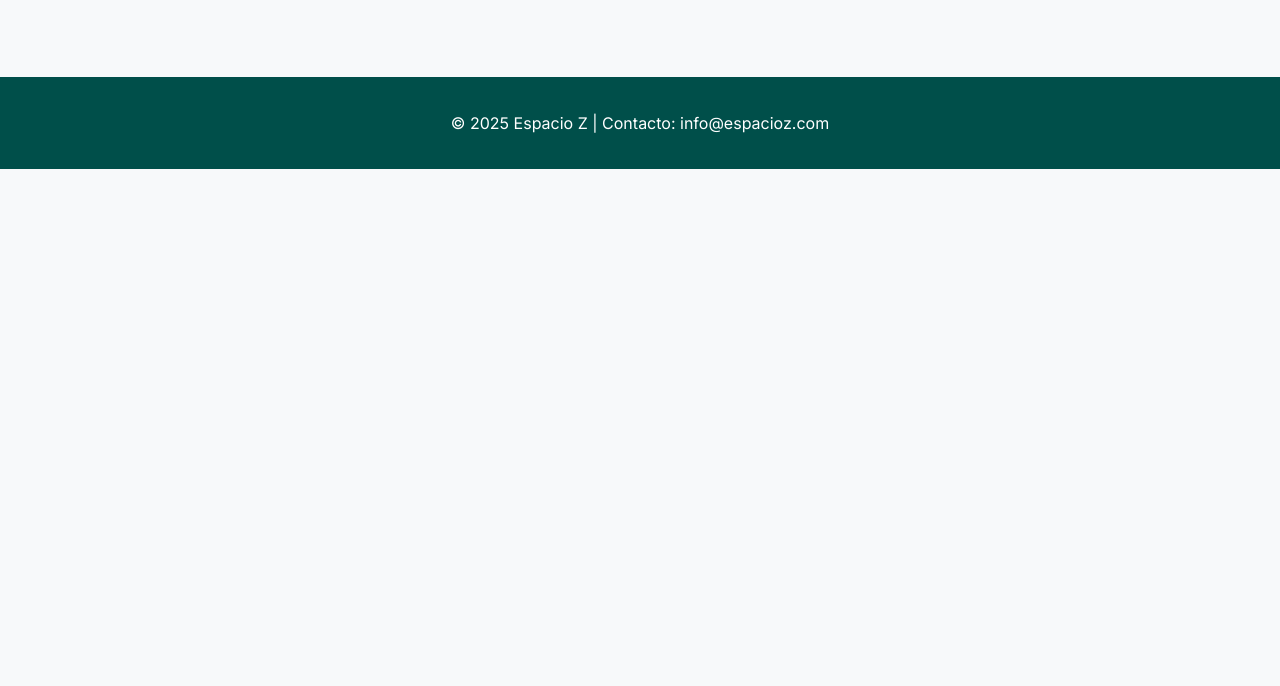
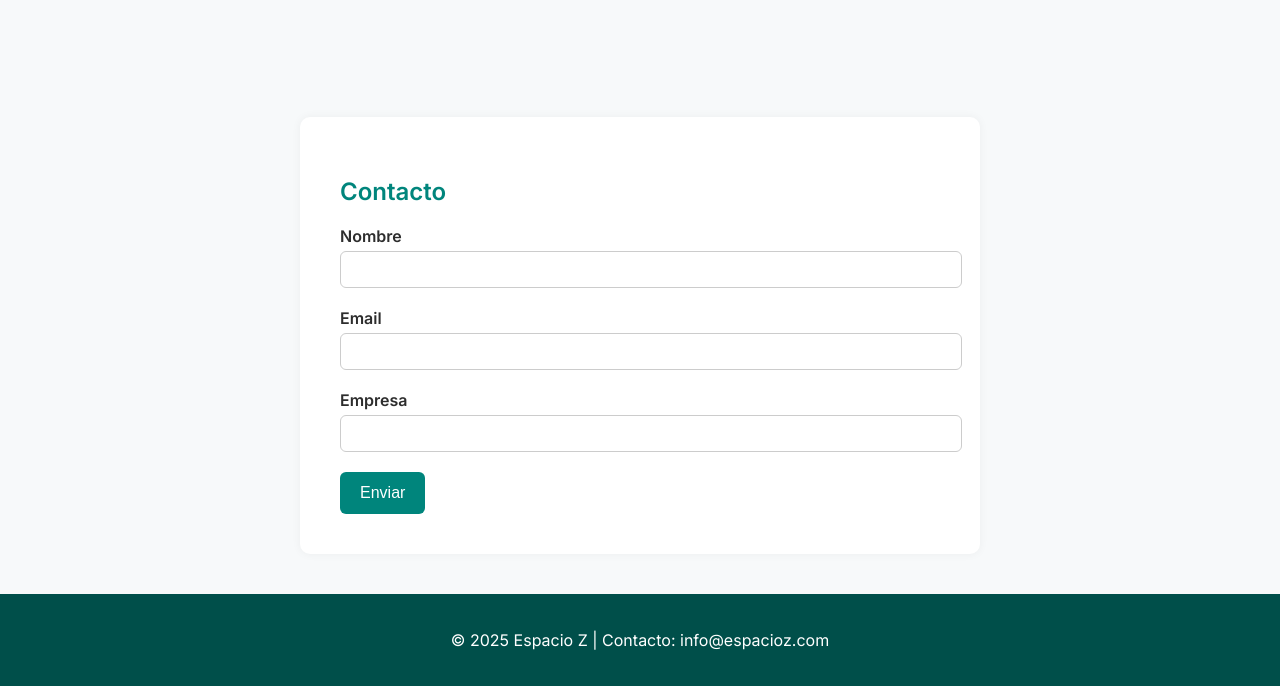
Before and after one commit to abudani/espacioz, a plain HTML site: page index.html in a window 1280 px wide. Shown: the part 1563-2249 px from the top of the page. Before the commit the page ends 1732 px from the top, so only its background shows below. Drawn offline with Linux system fonts and the light colour scheme.

Commit message:
Update index.html

```diff
--- a/index.html
+++ b/index.html
@@ -112,6 +112,39 @@
       padding: 20px;
       border-left: 5px solid #00857c;
     }
+    .contact-form {
+      background-color: #ffffff;
+      padding: 40px;
+      border-radius: 10px;
+      box-shadow: 0 0 10px rgba(0,0,0,0.05);
+      max-width: 600px;
+      margin: 40px auto;
+    }
+    .contact-form h2 {
+      margin-bottom: 20px;
+      color: #00857c;
+    }
+    .contact-form label {
+      display: block;
+      margin-bottom: 5px;
+      font-weight: 600;
+    }
+    .contact-form input {
+      width: 100%;
+      padding: 10px;
+      margin-bottom: 20px;
+      border: 1px solid #ccc;
+      border-radius: 6px;
+    }
+    .contact-form button {
+      background-color: #00857c;
+      color: white;
+      padding: 12px 20px;
+      border: none;
+      border-radius: 6px;
+      cursor: pointer;
+      font-size: 16px;
+    }
     footer {
       background-color: #004f4a;
       color: white;
@@ -149,7 +182,7 @@
         <li>Diagnóstico digital para tu empresa</li>
       </ul>
     </div>
-    <img src="https://images.pexels.com/photos/6476589/pexels-photo-6476589.jpeg?auto=compress&cs=tinysrgb&dpr=2&h=650&w=940" alt="Visualización digital de procesos">
+    <img src="https://images.pexels.com/photos/6476255/pexels-photo-6476255.jpeg?auto=compress&cs=tinysrgb&dpr=2&h=650&w=940" alt="Visualización digital de procesos">
   </section>
 
   <section class="section" id="nosotros">
@@ -164,10 +197,26 @@
         Después de 16 años trabajando con organizaciones del sector de impacto en América Latina, en ZIGLA decidimos compartir nuestro conocimiento y experiencia con empresas que buscan digitalizarse y tomar mejores decisiones con datos. Así nació Espacio Z.
       </div>
     </div>
-    <img src="https://images.pexels.com/photos/3861446/pexels-photo-3861446.jpeg?auto=compress&cs=tinysrgb&dpr=2&h=650&w=940" alt="Personas colaborando con tecnología digital">
+    <img src="https://images.pexels.com/photos/3861972/pexels-photo-3861972.jpeg?auto=compress&cs=tinysrgb&dpr=2&h=650&w=940" alt="Personas colaborando con datos digitales">
   </section>
 
-  <footer id="contacto">
+  <section class="contact-form" id="contacto">
+    <h2>Contacto</h2>
+    <form>
+      <label for="nombre">Nombre</label>
+      <input type="text" id="nombre" name="nombre" required>
+
+      <label for="email">Email</label>
+      <input type="email" id="email" name="email" required>
+
+      <label for="empresa">Empresa</label>
+      <input type="text" id="empresa" name="empresa">
+
+      <button type="submit">Enviar</button>
+    </form>
+  </section>
+
+  <footer>
     <p>© 2025 Espacio Z | Contacto: info@espacioz.com</p>
   </footer>
 </body>
```
